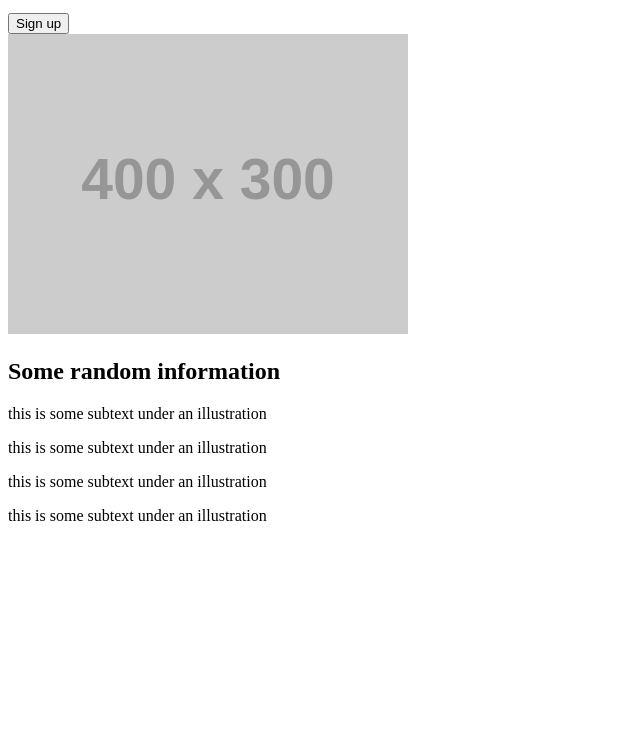
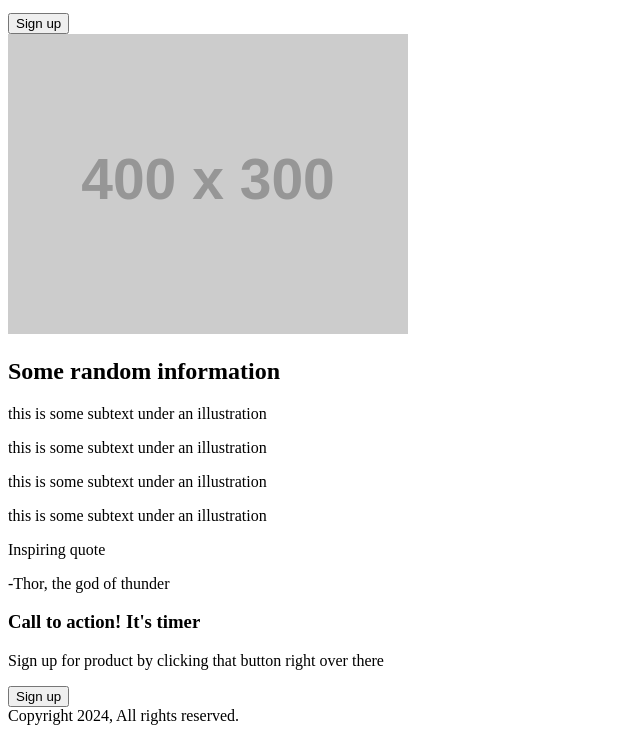
Before and after one commit to m-poulsen/Landing_page-, a plain HTML site: page index.html in a window 1280 px wide. Shown: the part 205-938 px from the top of the page, without its empty margins (0-640 px from the left). Before the commit the page ends 800 px from the top, so only its background shows below. Drawn offline with Linux system fonts and the light colour scheme; placeholder pictures from the web are drawn by us.

Commit message:
added last fundamental pieces to the landing page, including the footer and the contact form. The page is now fully functional and ready for deployment.

```diff
--- a/index.html
+++ b/index.html
@@ -59,9 +59,18 @@
         </div>
     </div>
     <div class="quote">
-
+        <p>Inspiring quote</p>
+        <p>-Thor, the god of thunder</p>
+    </div>
+    <div>
+        <div>
+            <h3>Call to action! It's timer</h3>
+            <p>Sign up for product by clicking that button right over there</p>
+        </div>
+        <button>Sign up</button>
     </div>
     <div class="footer">
+        Copyright 2024, All rights reserved.
     </div>
 
 
```
